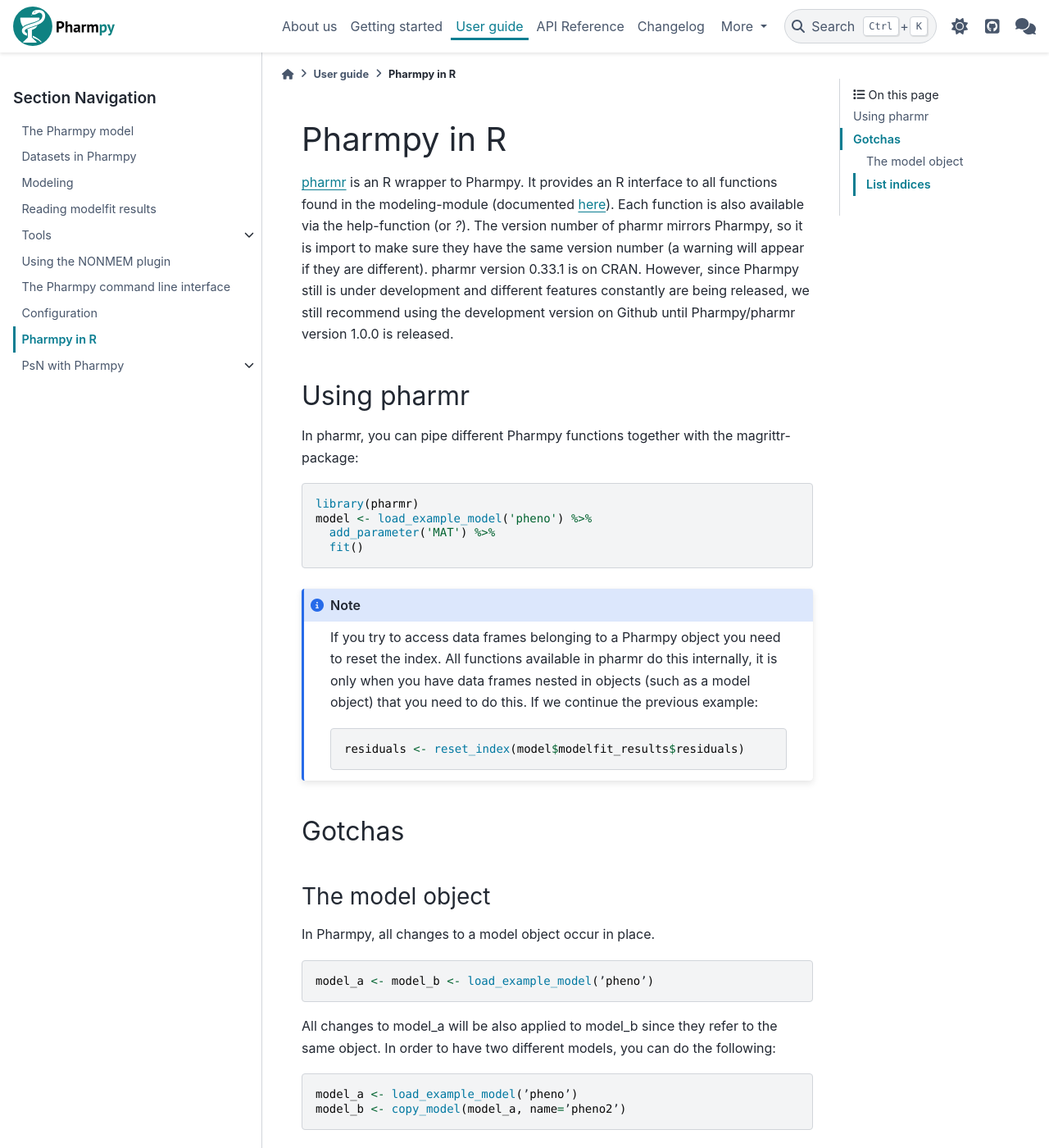
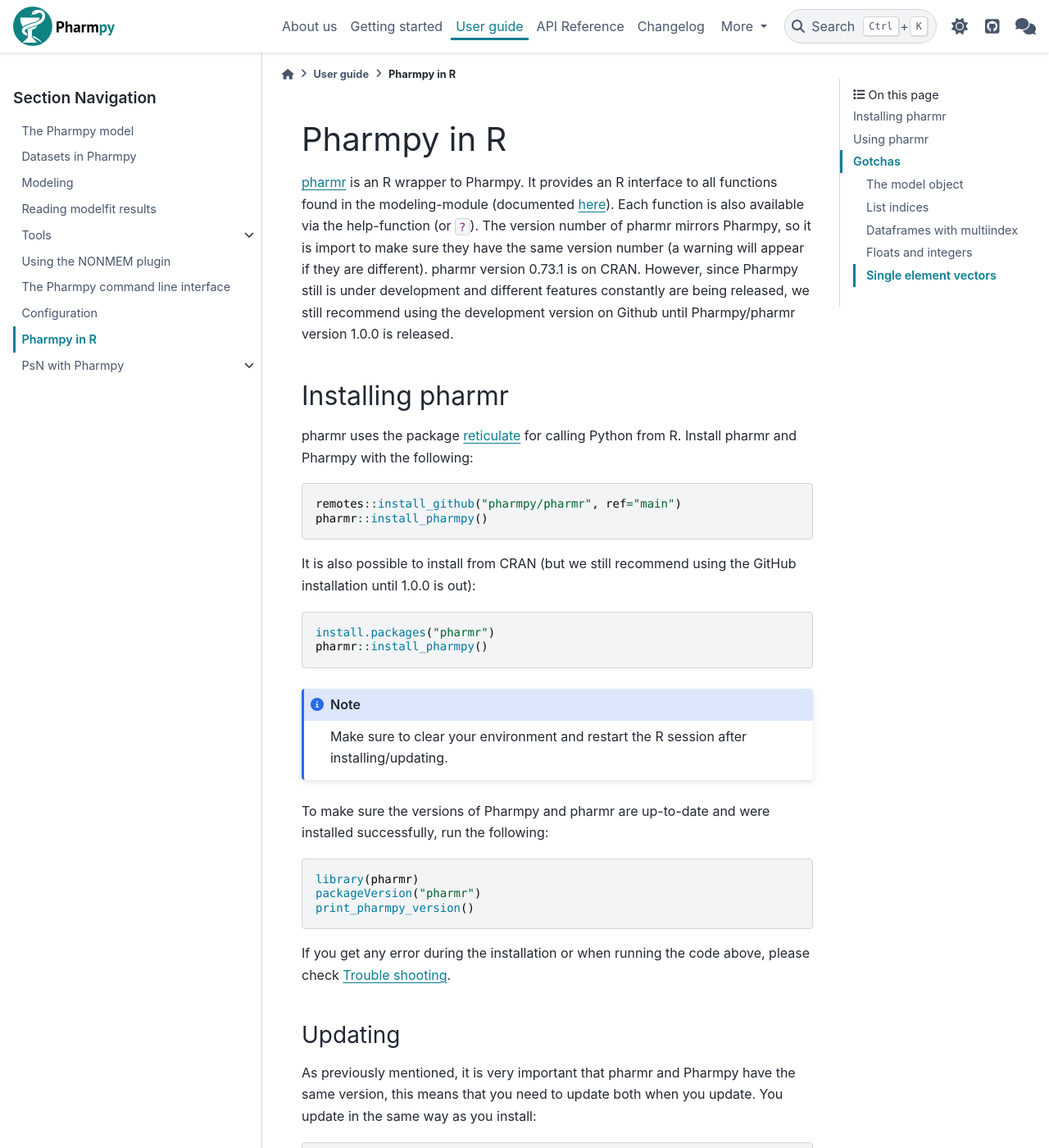
Before and after one commit to pharmpy/pharmpy, a Sphinx documentation site: the page built from docs/using_r.rst, in a window 1280 px wide and 1400 px high. Shown: the whole window at 82% size. Built offline with Sphinx 7.4.7 and the PyData theme 0.15.4, drawn with Linux system fonts in a browser that asks for light colours; some of the changed text lies outside the part shown.

Commit message:
Update docs (docstring in add_peripheral_compartment, add information in Pharmpy in R, clarify API landing page

```diff
--- a/docs/api.rst
+++ b/docs/api.rst
@@ -6,6 +6,11 @@
 the classes related to it (parameters, statements, random variables etc.), the modeling-module handles
 different transformations and manipulations, and the workflows-module is how different tools are built and run.
 
+.. note::
+
+    `pharmr <https://github.com/pharmpy/pharmr/>`_ only includes functions from :ref:`api_modeling` and
+    :ref:`api_tools`.
+
 .. toctree::
    :maxdepth: 1
 
--- a/docs/getting_started.rst
+++ b/docs/getting_started.rst
@@ -9,8 +9,8 @@
 Installation
 ------------
 
-In Python: Pharmpy
-~~~~~~~~~~~~~~~~~~
+.. note::
+    If you plan to use Pharmpy in R, please follow the steps in :ref:`install_pharmr`.
 
 .. warning::
     Pharmpy requires python 3.8 or later, and is currently tested on python 3.8, 3.9, and 3.10 on
@@ -23,47 +23,6 @@
 To be able to use components using machine learning the tflite package is needed. It can be installed using::
 
     pip install --index-url https://google-coral.github.io/py-repo/ tflite_runtime
-
-
-
-In R: pharmr
-~~~~~~~~~~~~
-
-pharmr uses the package `reticulate <https://rstudio.github.io/reticulate>`_ for calling Python from R. Install
-pharmr and Pharmpy with the following:
-
-.. code-block:: r
-
-    remotes::install_github("pharmpy/pharmr", ref="main")
-    pharmr::install_pharmpy()
-
-Trouble shooting
-================
-
-When reticulate sets up Miniconda it can default to use Python 3.6 (which Pharmpy does not
-support). If you have any trouble installing Pharmpy or any of its dependencies, you can do
-the following to check the Python version in your reticulate environment:
-
-.. code-block:: r
-
-    library(reticulate)
-    reticulate::py_discover_config()
-
-Make sure the Python version is >= 3.8. If it is not, you can run the following in R:
-
-.. code-block:: r
-
-    conda_create('r-reticulate', python_version = '3.9')
-
-Restart the session and try installing Pharmpy again:
-
-.. code-block:: r
-
-    library(pharmr)
-    pharmr::install_pharmpy()
-
-.. note::
-    For more information and gotchas of using pharmr, see :ref:`Using R<using_r>`.
 
 ---------------
 A first example
--- a/docs/using_r.rst
+++ b/docs/using_r.rst
@@ -6,11 +6,101 @@
 
 `pharmr <https://github.com/pharmpy/pharmr>`_ is an R wrapper to Pharmpy. It provides an R interface to all functions
 found in the modeling-module (documented `here <https://pharmpy.github.io/latest/reference/pharmpy.modeling.html>`_).
-Each function is also available via the help-function (or `?`). The version number of pharmr
-mirrors Pharmpy, so it is import to make sure they have the same version number (a warning
-will appear if they are different). pharmr version 0.33.1 is on CRAN. However, since Pharmpy
-still is under development and different features constantly are being released, we still
-recommend using the development version on Github until Pharmpy/pharmr version 1.0.0 is released.
+Each function is also available via the help-function (or ``?``). The version number of pharmr mirrors Pharmpy, so it is
+import to make sure they have the same version number (a warning will appear if they are different). pharmr version
+0.73.1 is on CRAN. However, since Pharmpy still is under development and different features constantly are being
+released, we still recommend using the development version on Github until Pharmpy/pharmr version 1.0.0 is released.
+
+.. _install_pharmr:
+
+Installing pharmr
+~~~~~~~~~~~~~~~~~
+
+pharmr uses the package `reticulate <https://rstudio.github.io/reticulate>`_ for calling Python from R. Install
+pharmr and Pharmpy with the following:
+
+.. code-block:: r
+
+    remotes::install_github("pharmpy/pharmr", ref="main")
+    pharmr::install_pharmpy()
+
+It is also possible to install from CRAN (but we still recommend using the GitHub installation until 1.0.0 is out):
+
+.. code-block:: r
+
+    install.packages("pharmr")
+    pharmr::install_pharmpy()
+
+.. note::
+    Make sure to clear your environment and restart the R session after installing/updating.
+
+To make sure the versions of Pharmpy and pharmr are up-to-date and were installed successfully, run the following:
+
+.. code-block:: r
+
+    library(pharmr)
+    packageVersion("pharmr")
+    print_pharmpy_version()
+
+If you get any error during the installation or when running the code above, please check :ref:`trouble_shoot_pharmr`.
+
+Updating
+========
+
+As previously mentioned, it is very important that pharmr and Pharmpy have the same version, this means that you need
+to update both when you update. You update in the same way as you install:
+
+.. code-block:: r
+
+    remotes::install_github("pharmpy/pharmr", ref="main")
+    pharmr::install_pharmpy()
+
+.. _trouble_shoot_pharmr:
+
+Trouble shooting
+================
+
+Wrong Python version
+--------------------
+
+When reticulate sets up Miniconda it can default to use Python 3.6 (which Pharmpy does not support). If you have any
+trouble installing Pharmpy or any of its dependencies, you can do the following to check the Python version in your
+reticulate environment:
+
+.. code-block:: r
+
+    reticulate::py_discover_config()
+
+Make sure the Python version is >= 3.8. If it is not, you can run the following in R:
+
+.. code-block:: r
+
+    reticulate::conda_create('r-reticulate', python_version = '3.9')
+
+Restart the session and try installing Pharmpy again:
+
+.. code-block:: r
+
+    pharmr::install_pharmpy()
+
+Error importing Pharmpy
+-----------------------
+
+If you have followed the installation steps but still get an error asking you to install Pharmpy, the issue might be
+that pharmr is not using or finding the right virtual environment. If you used pharmr to set up your environment
+(default when you use ``install_pharmpy()``), run the following:
+
+.. code-block:: r
+
+    reticulate::py_discover_config()
+
+and make sure you have something similar to the following as the output:
+
+.. code-block::
+
+    python:         .../r-reticulate/bin/python
+    libpython:      .../r-reticulate/lib/libpython3.10.so
+    ...
 
 Using pharmr
 ~~~~~~~~~~~~
@@ -20,20 +110,10 @@
 .. code-block:: r
 
     library(pharmr)
-    model <- load_example_model('pheno') %>%
-      add_parameter('MAT') %>%
+    library(magrittr)
+    model <- read_model('path/to/model') %>%
+      set_zero_order_absorption() %>%
       fit()
-
-.. note::
-
-    If you try to access data frames belonging to a Pharmpy object you need to reset the index.
-    All functions available in pharmr do this internally, it is only when you have data frames
-    nested in objects (such as a model object) that you need to do this. If we continue the previous
-    example:
-
-    .. code-block:: r
-
-        residuals <- reset_index(model$modelfit_results$residuals)
 
 Gotchas
 ~~~~~~~
@@ -73,3 +153,62 @@
 
     etas <- model$random_variables
     etas[1] # access first element
+
+Dataframes with multiindex
+==========================
+
+If you try to access data frames belonging to a Pharmpy object you need to reset the index. All functions available in
+pharmr do this internally, it is only when you have data frames nested in objects (such as a model object) that you
+need to do this. If we continue the previous example:
+
+.. code-block:: r
+
+    residuals <- reset_index(model$modelfit_results$residuals)
+
+Floats and integers
+===================
+
+In some functions, it is currently necessary to specify when a number is an integer with e.g. ``as.integer()`` or ``L``
+notation. The following would cause an error:
+
+.. code-block:: r
+
+    res <- run_covsearch(algorithm='scm-forward',
+                         ...,
+                         max_steps=5)
+
+Do the following instead:
+
+.. code-block:: r
+
+    res <- run_covsearch(algorithm='scm-forward',
+                         ...,
+                         max_steps=5L)
+
+
+.. note::
+    Follow `this <https://github.com/pharmpy/pharmr/issues/80>`_ issue for updates.
+
+Single element vectors
+======================
+
+When having vectors as inputs, if they only have one element that could lead to errors. Instead of this:
+
+.. code-block:: r
+
+    res <- run_amd(input=input_model,
+                   ...,
+                   categorical=c('DIS'),
+                   ...)
+
+Do this:
+
+.. code-block:: r
+
+    res <- run_amd(input=input_model,
+                   ...,
+                   categorical=list('DIS'),
+                   ...)
+
+.. note::
+    Follow `this <https://github.com/pharmpy/pharmr/issues/86>`_ issue for updates.
```
Also changed, not shown: 1 other file.
